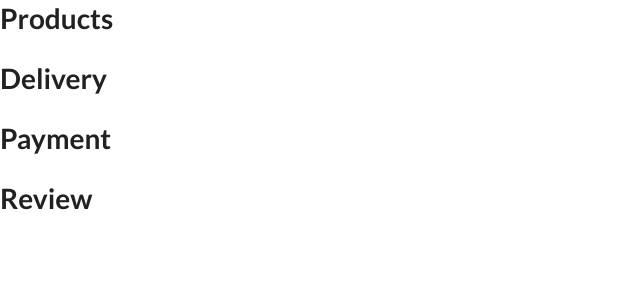
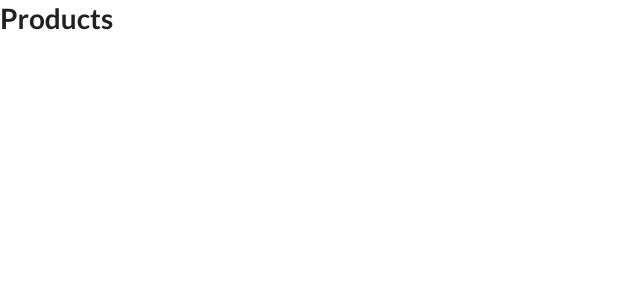
Before and after one commit to dnaimji-developer/fake-online-store, a React (Create React App) app: page / in a window 1280 px wide. Shown: the top 300 px of the page, without its empty margins (0-640 px from the left). Built offline with nearby package versions, Linux system fonts and the light colour scheme.

Commit message:
Add react-router-dom@5, enabling nagivation within app. Create following routes: home, delivery, payment, review.

```diff
--- a/package.json
+++ b/package.json
@@ -9,7 +9,7 @@
     "react": "^17.0.2",
     "react-dom": "^17.0.2",
     "react-redux": "^7.2.6",
-    "react-router-dom": "^6.2.1",
+    "react-router-dom": "^5.3.0",
     "react-scripts": "5.0.0",
     "redux": "^4.1.2",
     "redux-thunk": "^2.4.1",
--- a/src/components/App.js
+++ b/src/components/App.js
@@ -1,18 +1,23 @@
 import React from "react";
+import { Router, Route } from "react-router-dom";
 
 import Products from "./Products";
 import Delivery from "./Delivery";
 import Payment from "./Payment";
 import Review from "./Review";
 
+import history from "../history";
+
 const App = () => {
 	return (
-		<div>
-			<Products />
-			<Delivery />
-			<Payment />
-			<Review />
-		</div>
+		<Router history={history}>
+			<div>
+				<Route path="/" exact component={Products} />
+				<Route path="/delivery" exact component={Delivery} />
+				<Route path="/payment" exact component={Payment} />
+				<Route path="/review" exact component={Review} />
+			</div>
+		</Router>
 	);
 };
 
--- /dev/null
+++ b/src/history.js
@@ -0,0 +1,2 @@
+import { createBrowserHistory } from "history";
+export default createBrowserHistory();
```
Also changed, not shown: 1 other file (tests, documents, lock files or other folders).
